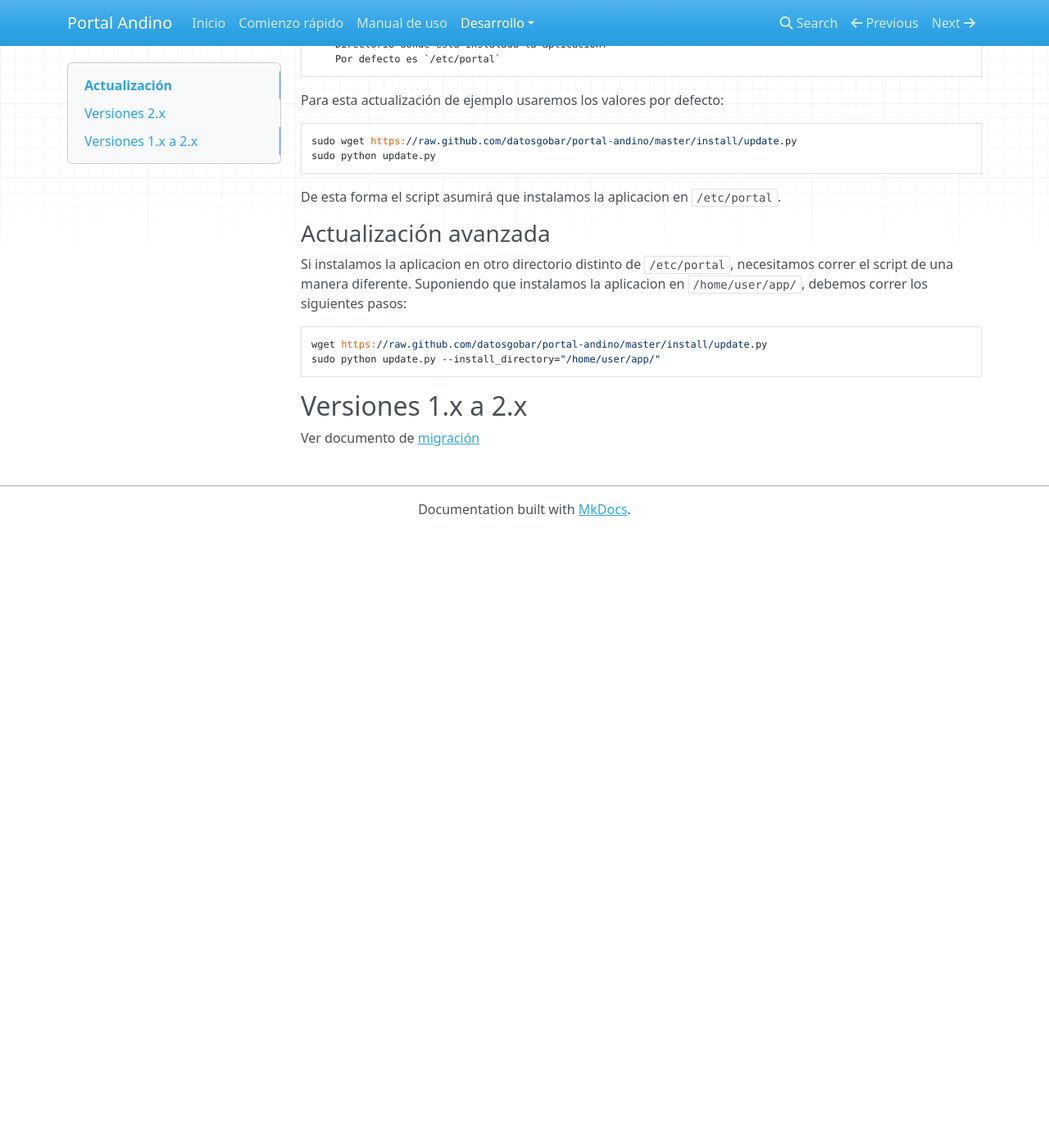
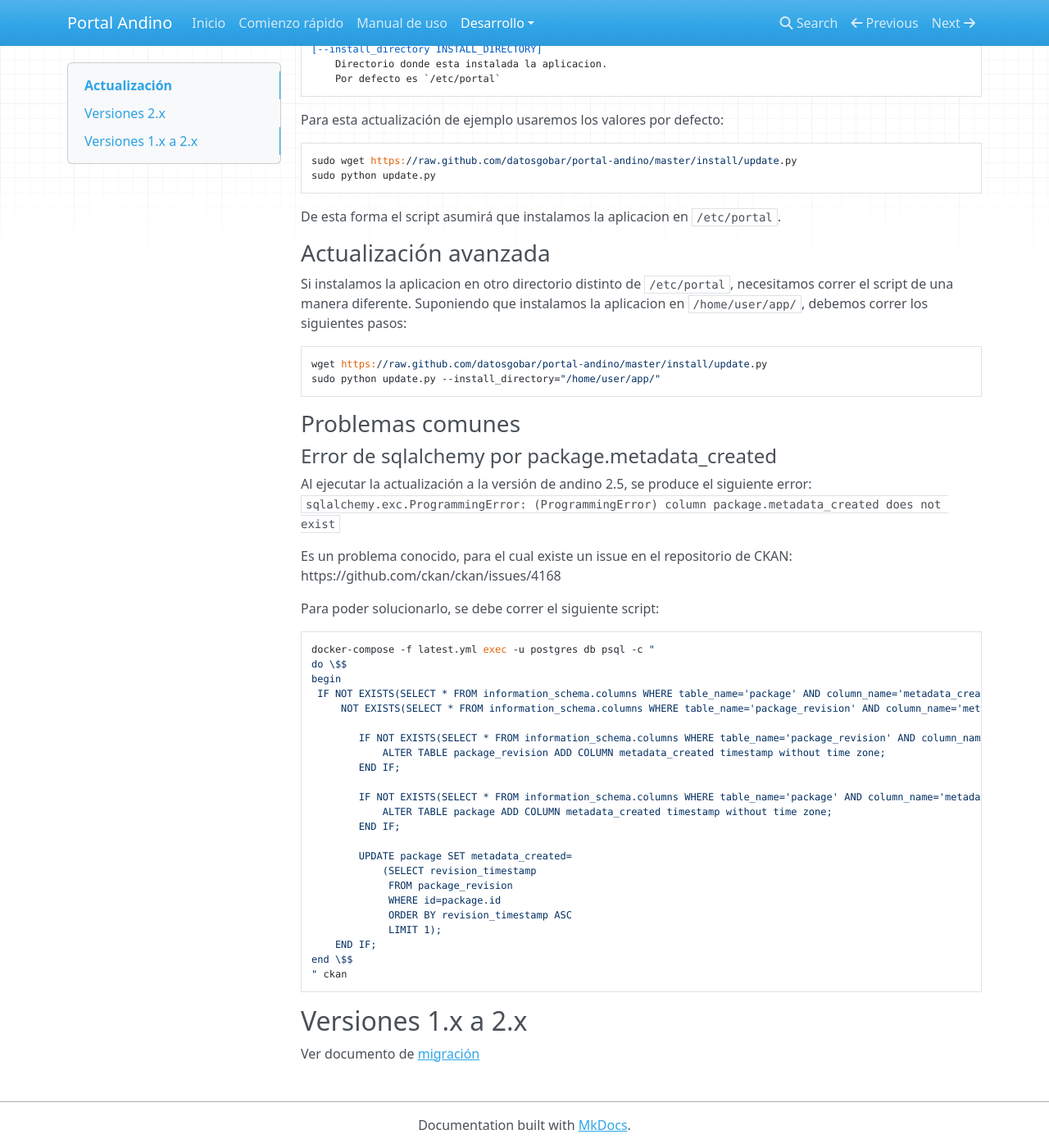
Before and after one commit to datosgobar/portal-andino, an MkDocs documentation site: the page built from docs/developers/update.md, in a window 1280 px wide and 1400 px high, scrolled down 444 px. Shown: the whole window at 82% size. Built offline with MkDocs 1.6.1, drawn with Linux system fonts in a browser that asks for light colours; nearby versions of some CDN libraries; old or Windows-style settings are respelled for this version of MkDocs; before the commit the page ends 1093 px from its top, so only the background shows below that.

Commit message:
Actualizo documentación de desarrollo (sección de actualización).

````diff
--- a/docs/developers/update.md
+++ b/docs/developers/update.md
@@ -6,6 +6,7 @@
   - [Versiones 2.x](#versiones-2x)
     - [Actualización simple](#actualizaci%C3%B3n-simple)
     - [Actualización avanzada](#actualizaci%C3%B3n-avanzada)
+    - [Problemas comunes](#problemas-comunes)
   - [Versiones 1.x a 2.x](#versiones-1x-a-2x)
 
 <!-- END doctoc generated TOC please keep comment here to allow auto update -->
@@ -40,6 +41,43 @@
     wget https://raw.github.com/datosgobar/portal-andino/master/install/update.py
     sudo python update.py --install_directory="/home/user/app/"
 
+### Problemas comunes
+
+#### Error de sqlalchemy por package.metadata_created
+
+Al ejecutar la actualización a la versión de andino 2.5, se produce el siguiente error:
+`sqlalchemy.exc.ProgrammingError: (ProgrammingError) column package.metadata_created does not exist`
+
+Es un problema conocido, para el cual existe un issue en el repositorio de CKAN: https://github.com/ckan/ckan/issues/4168
+
+Para poder solucionarlo, se debe correr el siguiente script:
+
+```bash
+docker-compose -f latest.yml exec -u postgres db psql -c "
+do \$$
+begin
+ IF NOT EXISTS(SELECT * FROM information_schema.columns WHERE table_name='package' AND column_name='metadata_created') OR
+     NOT EXISTS(SELECT * FROM information_schema.columns WHERE table_name='package_revision' AND column_name='metadata_created') THEN
+
+        IF NOT EXISTS(SELECT * FROM information_schema.columns WHERE table_name='package_revision' AND column_name='metadata_created') THEN
+            ALTER TABLE package_revision ADD COLUMN metadata_created timestamp without time zone;
+        END IF;
+
+        IF NOT EXISTS(SELECT * FROM information_schema.columns WHERE table_name='package' AND column_name='metadata_created') THEN
+            ALTER TABLE package ADD COLUMN metadata_created timestamp without time zone;
+        END IF;
+
+        UPDATE package SET metadata_created=
+            (SELECT revision_timestamp
+             FROM package_revision
+             WHERE id=package.id
+             ORDER BY revision_timestamp ASC
+             LIMIT 1);
+    END IF;
+end \$$
+" ckan
+```
+
 ## Versiones 1.x a 2.x
 
 Ver documento de [migración](migration.md)
````
